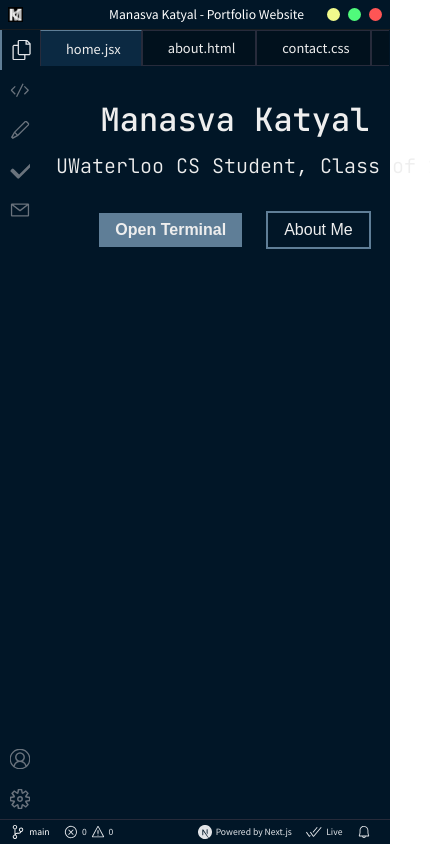
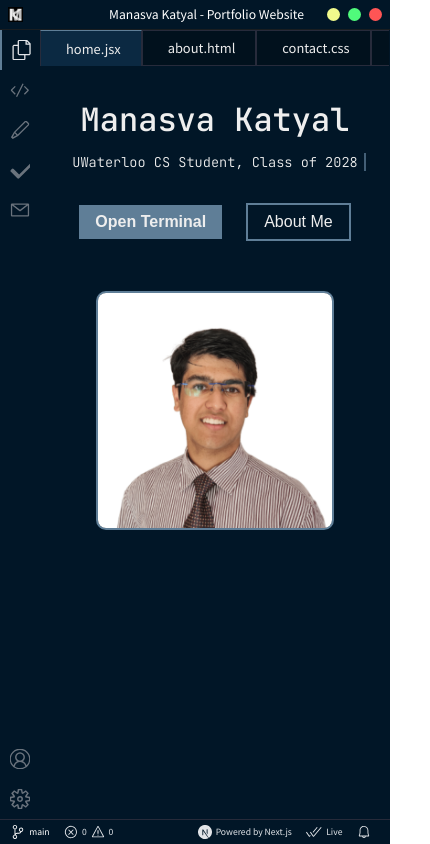
Before and after one commit to SuperMK15/personal-website, a Next.js app: page / in a window 390 px wide. Shown: the whole page, 430 px wide, since content can reach past the window. Built offline with nearby package versions, Linux system fonts and the light colour scheme.

Commit message:
added banner and some responsive styling

```diff
--- a/styles/HomePage.module.css
+++ b/styles/HomePage.module.css
@@ -201,7 +201,7 @@
     font-size: 2rem;
   }
   .bio {
-    font-size: 1.25rem;
+    font-size: 0.85rem;
     margin-bottom: 2rem;
   }
   .button {
@@ -211,6 +211,8 @@
     font-size: 1rem;
   }
   .illustration {
-    display: none;
+    width: 75%;
+    height: 75%;
+    position: relative;
   }
 }
```
Also changed, not shown: pages/about.jsx (+5 -2 lines), public/manasva_banner.jpg (added).
